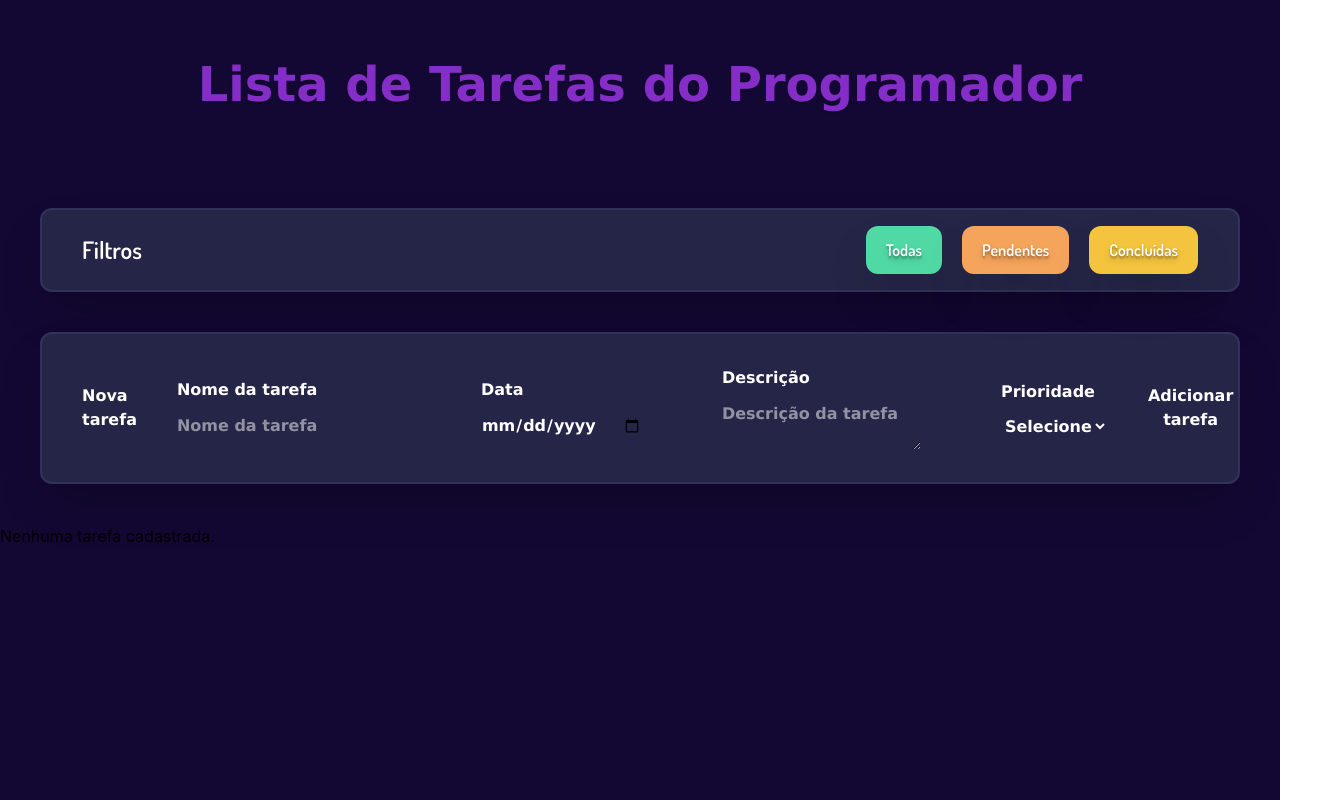
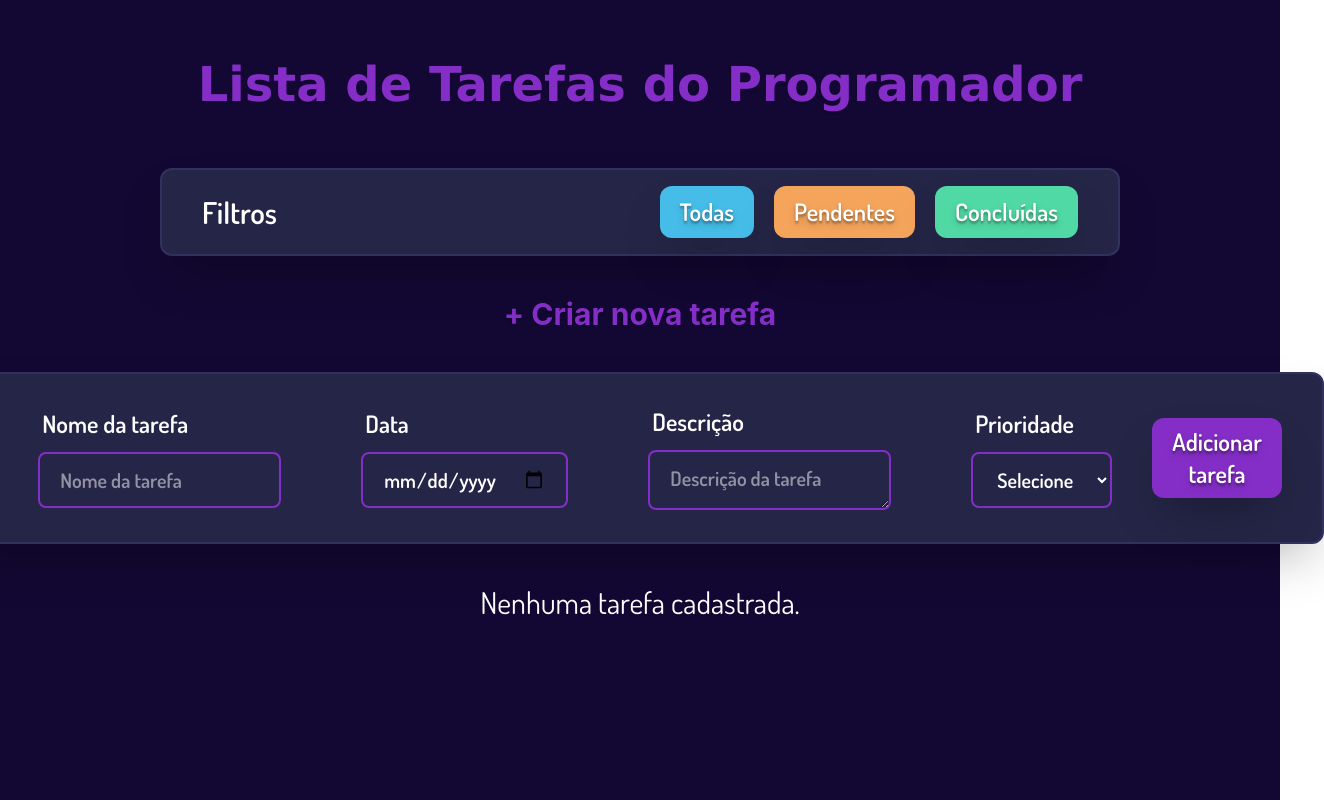
Before and after one commit to Deploy-divas/lista-tarefas-dev, a React (Vite) app: page / in a window 1280 px wide. Shown: the whole page, 1324 px wide, since content can reach past the window. Built offline with nearby package versions, Linux system fonts and the light colour scheme.

Commit message:
style: finalizando estilos da pagina

```diff
--- a/src/App.jsx
+++ b/src/App.jsx
@@ -49,7 +49,7 @@ function App() {
   return (
     <main className="bg-fundo w-full min-h-screen">
 
-      <h1 className="text-center text-5xl font-padrao font-bold text-roxo-vibrante p-15 text-shadow-sm">Lista de Tarefas do Programador</h1>
+      <h1 className="text-center text-5xl font-padrao font-bold text-roxo-vibrante p-15 pb-5 text-shadow-sm">Lista de Tarefas do Programador</h1>
       <Filtro selecionarStatus={setStatusSelecionado} />
       <TaskForm adicionarTarefa={adicionarTarefa} />
 
--- a/src/components/Filtro.jsx
+++ b/src/components/Filtro.jsx
@@ -1,17 +1,17 @@
 
 const Filtro = ({ selecionarStatus }) => {
   const opcoes = [
-    { valor: "todas", texto: "Todas", cor: "bg-turquesa" },
+    { valor: "todas", texto: "Todas", cor: "bg-azul-claro" },
     { valor: "pendentes", texto: "Pendentes", cor: "bg-laranja" },
-    { valor: "concluidas", texto: "Concluídas", cor: "bg-amarelo" },
+    { valor: "concluidas", texto: "Concluídas", cor: "bg-turquesa" },
   ];
 
   return (
-    <aside className="flex justify-between bg-fundo-cards m-10 border-2 border-roxo-claro rounded-xl px-10 py-4 font-padrao font-semibold shadow-2xl">
-      <h4 className="py-2 text-white font-corpo text-2xl">Filtros</h4>
+    <aside className="flex justify-between bg-fundo-cards my-10 mx-40 border-2 border-roxo-claro rounded-xl px-10 py-4 font-padrao font-semibold shadow-2xl">
+      <h4 className="py-2 text-white font-corpo text-3xl">Filtros</h4>
       <div className="flex gap-5">
         {opcoes.map((opcao) => (
-          <button key={opcao.valor} onClick={() => selecionarStatus(opcao.valor)} className={`px-5 py-2 ${opcao.cor} text-white text-shadow-lg/20 rounded-xl font-corpo shadow-2xl hover:bg-azul active:bg-azul-claro active:text-azul-escuro transition duration-200`}>
+          <button key={opcao.valor} onClick={() => selecionarStatus(opcao.valor)} className={`px-5 py-2 ${opcao.cor} text-white text-2xl text-shadow-lg/20 rounded-xl font-corpo shadow-2xl hover:bg-roxo-claro active:bg-fundo transition duration-200`}>
             {opcao.texto}
           </button>
         ))}
--- a/src/components/TaskForm.jsx
+++ b/src/components/TaskForm.jsx
@@ -35,42 +35,49 @@ function TaskForm({ adicionarTarefa }) {
   };
 
   return (
-    <form onSubmit={cadastrarTarefa} className="flex justify-between items-center text-white bg-fundo-cards m-10 border-2 border-roxo-claro rounded-xl px-10 py-4 font-padrao font-semibold shadow-2xl ">
-      <h2>Nova tarefa</h2>
+    <div className="flex flex-col items-center justify-center">
+
+      <h2 className="text-3xl font-titulo font-bold text-roxo-vibrante text-shadow-sm">+ Criar nova tarefa</h2>
+      <form onSubmit={cadastrarTarefa} className="flex justify-between items-center text-white bg-fundo-cards my-10 mx-40 border-2 border-roxo-claro rounded-xl px-10 py-4 font-padrao font-semibold shadow-2xl ">
 
         <div className="flex flex-col px-10 py-4 gap-3">
-        <label>Nome da tarefa</label>
+          <label className="text-2xl font-corpo px-1">Nome da tarefa</label>
           <input
             type="text"
             value={nome}
             onChange={(event) => setNome(event.target.value)}
             placeholder="Nome da tarefa"
+            className="py-3 px-5 rounded-lg text-white font-corpo text-xl border-2 border-roxo-vibrante focus:outline-none focus:bg-fundo transition duration-200"
           />
         </div>
 
         <div className="flex flex-col px-10 py-4 gap-3">
-        <label>Data</label>
+          <label className="text-2xl font-corpo px-1">Data</label>
           <input
             type="date"
             value={data}
             onChange={(event) => setData(event.target.value)}
+            className="py-3 px-5 rounded-lg text-white font-corpo text-xl border-2 border-roxo-vibrante focus:outline-none focus:bg-fundo transition duration-200"
           />
         </div>
 
         <div className="flex flex-col px-10 py-4 gap-3">
-        <label>Descrição</label>
+          <label className="text-2xl font-corpo px-1">Descrição</label>
           <textarea
             value={descricao}
             onChange={(event) => setDescricao(event.target.value)}
             placeholder="Descrição da tarefa"
+            className="py-3 px-5 min-h-15 h-15 rounded-lg text-white font-corpo text-xl border-2 border-roxo-vibrante focus:outline-none focus:bg-fundo transition duration-200"
           />
         </div>
 
         <div className="flex flex-col px-10 py-4 gap-3">
-        <label>Prioridade</label>
+          <label className="text-2xl font-corpo px-1">Prioridade</label>
           <select
             value={prioridade}
             onChange={(event) => setPrioridade(event.target.value)}
+            className="py-3 px-5 min rounded-lg text-white font-corpo text-xl border-2 border-roxo-vibrante focus:outline-none focus:bg-fundo transition duration-200"
+
           >
             <option value="">Selecione</option>
             <option value="Baixa">Baixa</option>
@@ -79,10 +86,12 @@ function TaskForm({ adicionarTarefa }) {
           </select>
         </div>
 
-      <button type="submit">
+        <button type="submit" className={`px-5 py-2 bg-roxo-vibrante text-white text-2xl text-shadow-lg/20 rounded-xl font-corpo shadow-2xl hover:bg-roxo-claro active:bg-fundo transition duration-200`}>
           Adicionar tarefa
         </button>
       </form>
+
+    </div>
   );
 }
 
--- a/src/components/TaskList.jsx
+++ b/src/components/TaskList.jsx
@@ -1,25 +1,29 @@
 function TaskList({ tarefas, removerTarefa, concluirTarefa }) {
 
   if (tarefas.length === 0) {
-    return <p>Nenhuma tarefa cadastrada.</p>;
+    return <p className="text-white text-center font-corpo text-3xl">Nenhuma tarefa cadastrada.</p>;
   }
 
   return (
-    <section className="bg-amber-400 m-10">
-      <h2>Minhas tarefas</h2>
+    <section className="flex flex-col items-center w-full px-6">
+      <h2 className="text-3xl font-titulo font-bold text-roxo-vibrante text-shadow-sm mb-6">Minhas tarefas</h2>
+
+      <div className="w-full max-w-6xl grid grid-cols-1 md:grid-cols-2 lg:grid-cols-3 gap-6 mt-5 mb-20">
         {/* map percorre o array de tarefas e cria
             um elemento para cada tarefa. */}
-      {tarefas.map((tarefa) => (
-        <article key={tarefa.id}>
-          <h3>{tarefa.nome}</h3>
+        {[...tarefas].reverse().map((tarefa) => (
+          <article key={tarefa.id}  className="flex flex-col gap-3 text-white bg-fundo-cards border-2 border-roxo-claro rounded-xl p-6 font-corpo font-semibold shadow-2xl text-xl">
+            <h3 className="text-azul-claro font-extrabold">{tarefa.nome}</h3>
             <p>{tarefa.descricao}</p>
             <p>Data: {new Date(tarefa.data + "T00:00:00").toLocaleDateString("pt-BR")}</p>
             <p>Prioridade: {tarefa.prioridade}</p>
 
-          <button onClick={() => removerTarefa(tarefa.id)}>Apagar</button>
-          <button onClick={() => concluirTarefa(tarefa.id)}>{tarefa.concluida ? "Desfazer" : "Completar"}</button>
+            <button onClick={() => removerTarefa(tarefa.id)} className={`px-5 py-2 bg-roxo-vibrante text-white text-2xl text-shadow-lg/20 rounded-xl font-corpo shadow-2xl hover:bg-roxo-claro active:bg-fundo transition duration-200`}>Apagar</button>
+            <button onClick={() => concluirTarefa(tarefa.id)} className={`px-5 py-2 text-white text-2xl text-shadow-lg/20 rounded-xl font-corpo shadow-2xl hover:bg-fundo active:bg-fundo transition duration-200 ${tarefa.concluida ? "bg-turquesa" : "bg-laranja"}`}>{tarefa.concluida ? "Desfazer" : "Completar"}</button>
           </article>
         ))}
+      </div>
+
     </section>
   );
 }
```
Also changed, not shown: 1 other file (tests, documents, lock files or other folders). Lines whose indentation alone changed are shown as unchanged.
